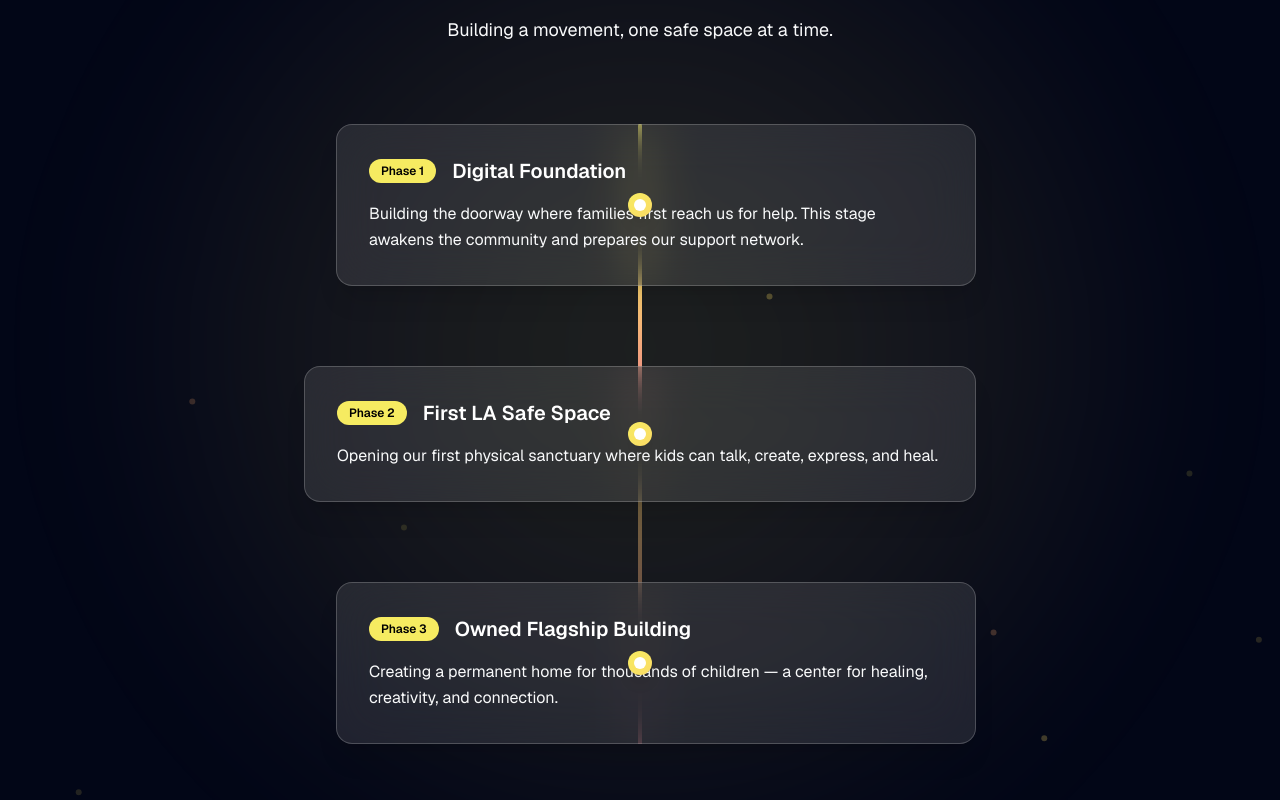
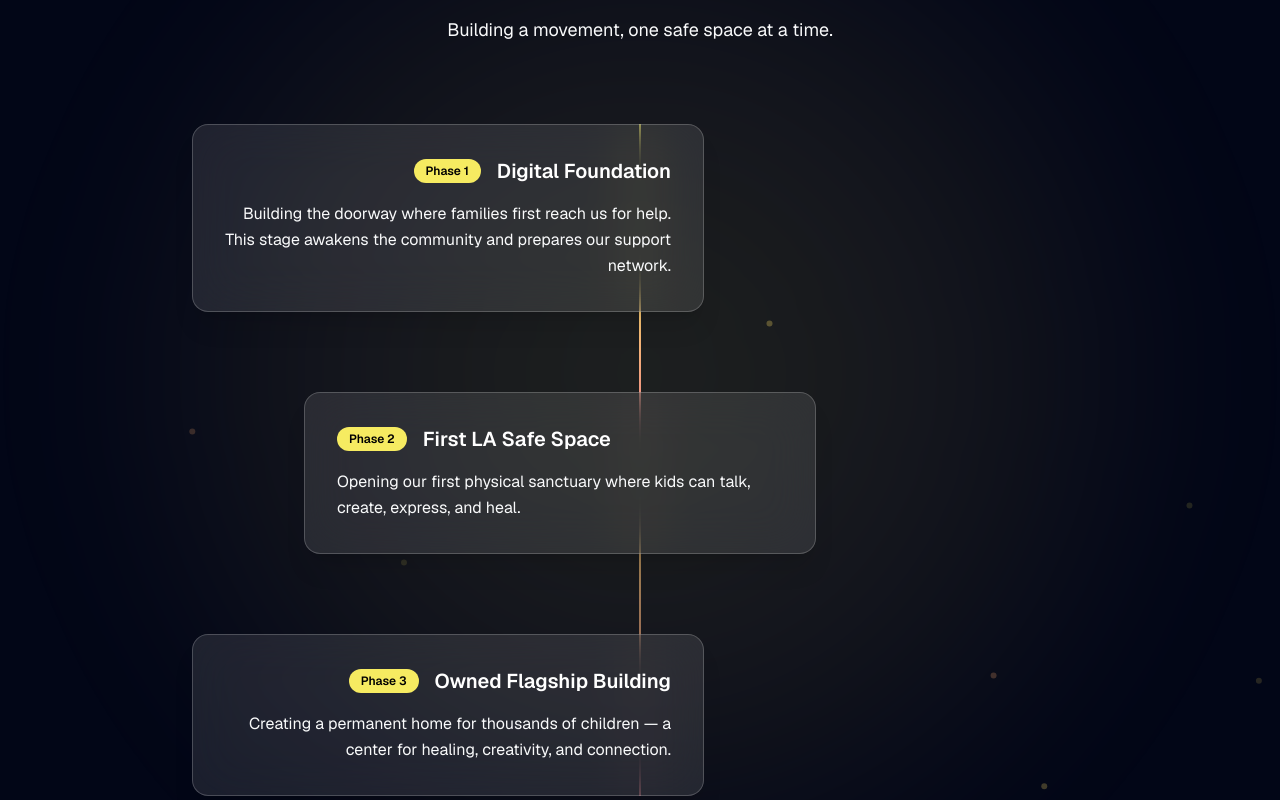
Before and after one commit to BitCoinKing/smilesunshine, a Next.js app: page / in a window 1280 px wide. Shown: the part 3200-4000 px from the top of the page. Built offline with nearby package versions, Linux system fonts and the light colour scheme.

Commit message:
yellow update

```diff
--- a/src/components/AboutSection.tsx
+++ b/src/components/AboutSection.tsx
@@ -47,7 +47,7 @@ export function AboutSection() {
           viewport={{ once: true }}
           className="text-sm tracking-widest text-[#F6EB61] font-medium"
         >
-          ABOUT SMILE SUNSHINE ORG
+          ABOUT SMILE SUNSHINE
         </motion.span>
 
         <motion.h2
--- a/src/components/Sections/Vision.tsx
+++ b/src/components/Sections/Vision.tsx
@@ -62,9 +62,9 @@ function TimelineLine() {
   const lineHeight = useTransform(scrollYProgress, [0, 1], ["0%", "100%"]);
 
   return (
-    <div ref={ref} className="absolute left-1/2 transform -translate-x-1/2 h-full w-1 bg-gradient-to-b from-[#F6EB61]/40 via-[#FBDB65]/40 to-[#E87A85]/40">
+    <div ref={ref} className="absolute left-1/2 transform -translate-x-1/2 h-full w-0.5 bg-gradient-to-b from-[#F6EB61]/60 via-[#FBDB65]/60 to-[#E87A85]/60 blur-[0.5px]">
       <motion.div
-        className="w-full bg-gradient-to-b from-[#F6EB61] via-[#FBDB65] to-[#E87A85] rounded-full"
+        className="w-full bg-gradient-to-b from-[#F6EB61] via-[#FBDB65] to-[#E87A85] rounded-full blur-[0.3px]"
         style={{ height: lineHeight }}
       />
     </div>
@@ -72,33 +72,23 @@ function TimelineLine() {
 }
 
 function TimelineCard({ phase, title, description, index }: { phase: string; title: string; description: string; index: number }) {
+  const isLeft = index % 2 === 0;
+
   return (
     <motion.div
       initial={{ opacity: 0, y: 40 }}
       whileInView={{ opacity: 1, y: 0 }}
       transition={{ duration: 0.8, delay: index * 0.2, ease: "easeOut" }}
       viewport={{ once: true, amount: 0.3 }}
-      className="relative flex items-center w-full max-w-2xl mx-auto"
+      className="relative flex items-center w-full max-w-4xl mx-auto"
     >
-      {/* Timeline node */}
-      <motion.div
-        initial={{ scale: 0 }}
-        whileInView={{ scale: 1 }}
-        transition={{ duration: 0.6, delay: index * 0.2 + 0.3 }}
-        viewport={{ once: true }}
-        className="absolute left-1/2 transform -translate-x-1/2 w-6 h-6 rounded-full bg-gradient-to-br from-[#F6EB61] to-[#FBDB65] shadow-lg z-10 flex items-center justify-center"
-      >
-        <div className="w-3 h-3 bg-white rounded-full"></div>
-      </motion.div>
-
-      {/* Card */}
+      {/* Clean card with more breathing room */}
       <motion.div
         whileHover={{ scale: 1.02 }}
-        className={`w-full ml-8 bg-white/10 backdrop-blur-xl border border-white/20 rounded-2xl shadow-xl p-8 ${
-          index % 2 === 0 ? 'mr-auto' : 'ml-auto'
-        }`}
+        className={`relative w-full max-w-lg bg-white/10 backdrop-blur-xl border border-white/20 rounded-2xl shadow-xl p-8
+          ${isLeft ? 'mr-28 text-right' : 'ml-28'}`}
       >
-        <div className="flex items-center gap-4 mb-4">
+        <div className={`flex items-center gap-4 mb-4 ${isLeft ? 'justify-end' : 'justify-start'}`}>
           <span className="inline-block px-3 py-1 rounded-full text-xs font-semibold bg-[#F6EB61] text-black">
             Phase {phase}
           </span>
```
